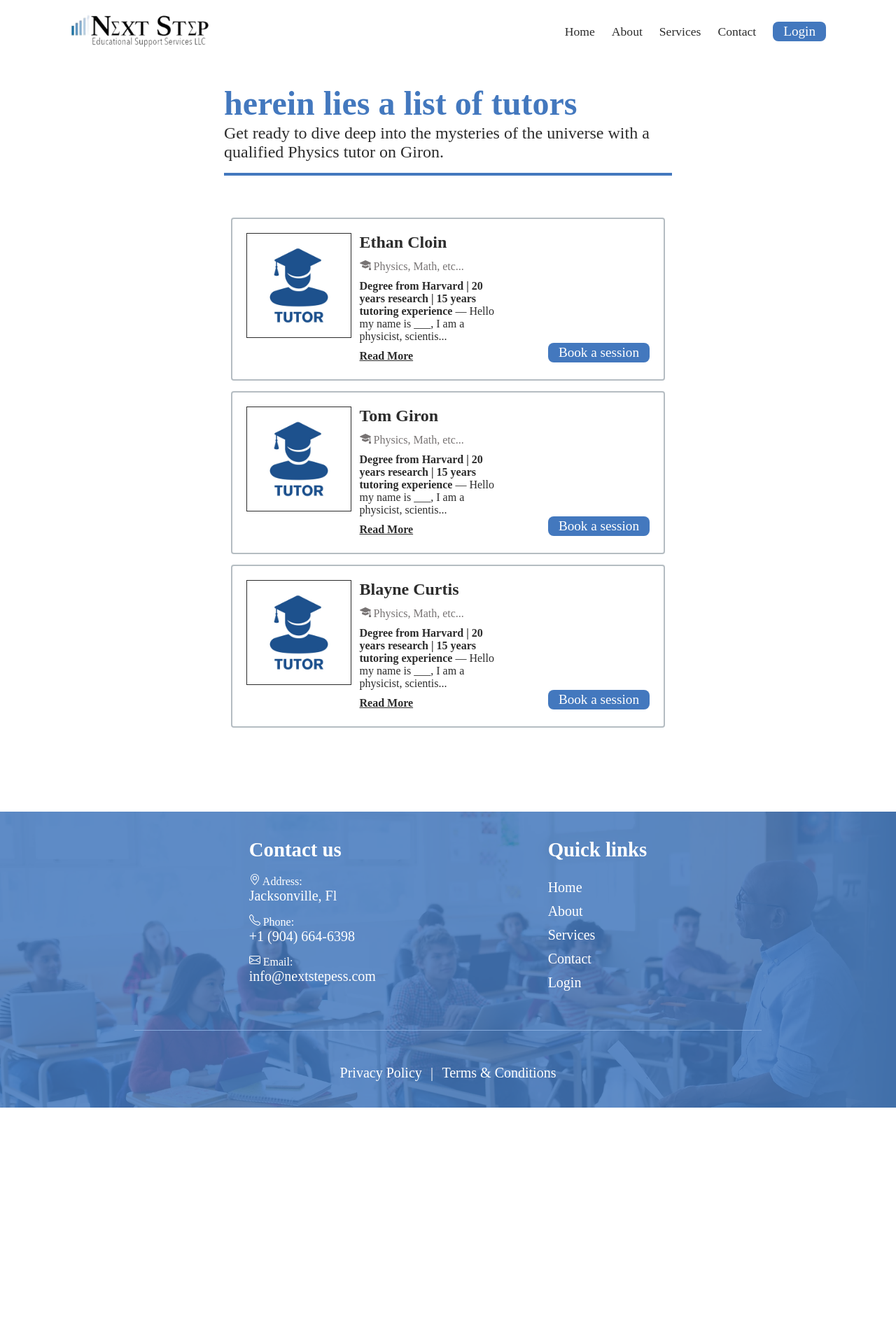
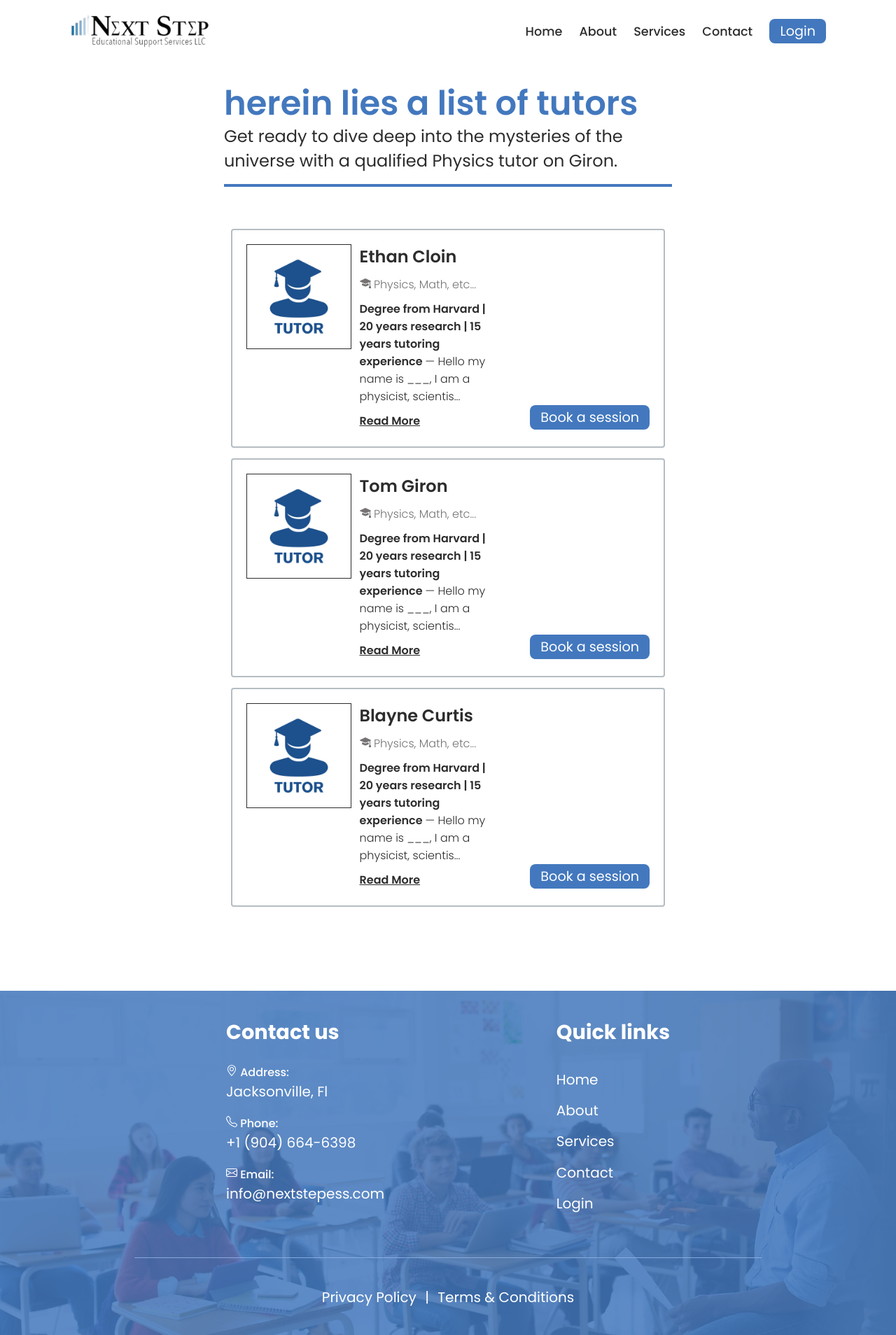
Before and after one commit to EthanCloin/giron-tutoring-poc, a Flask app: page /tutors/ in a window 1280 px wide. Shown: the whole page at 70% size. Before the commit the page ends 1583 px from the top, so only its background shows below. Run offline with Flask 3, Linux system fonts and the light colour scheme; data comes from the database, SQL or seed files in the repository.

Commit message:
Added Poppins font.

```diff
--- a/app/static/css/main.css
+++ b/app/static/css/main.css
@@ -9,7 +9,7 @@
   margin: 0;
   padding: 0;
   box-sizing: border-box;
-  font-family: 'Times New Roman', Times, serif;
+  font-family: 'Poppins', 'Times New Roman', Times, serif;
 }
 
 main {
--- a/app/static/css/tutors.css
+++ b/app/static/css/tutors.css
@@ -98,7 +98,7 @@
 .bi-mortarboard-fill,
 .tutors-list-item-subjects {
   color: #777373;
-  font-weight: 200;
+  font-weight: 300;
 }
 
 .tutors-list-item-certs {
@@ -107,7 +107,7 @@
 }
 
 .tutors-list-item-bio {
-  font-weight: 100;
+  font-weight: 300;
 }
 
 .read-more-btn {
@@ -119,9 +119,8 @@
   cursor: pointer;
   font-weight: 600;
   font-size: 16px;
-  display: inline;
-  width: 77px;
   margin-bottom: 2%;
+  align-self: flex-start;
 }
 
 .read-more-btn:hover {
--- a/app/templates/layout.html
+++ b/app/templates/layout.html
@@ -6,6 +6,10 @@
       name="viewport"
       content="width=
     , initial-scale=1.0"
+    />
+    <link
+      rel="stylesheet"
+      href="https://fonts.googleapis.com/css2?family=Poppins:ital,wght@0,100;0,200;0,300;0,400;0,500;0,600;0,700;0,800;0,900;1,100;1,200;1,300;1,400;1,500;1,600;1,700;1,800;1,900&display=swap"
     />
     <link href="/static/css/main.css" rel="stylesheet" />
     <link href="/static/css/navbar.css" rel="stylesheet" />
```
